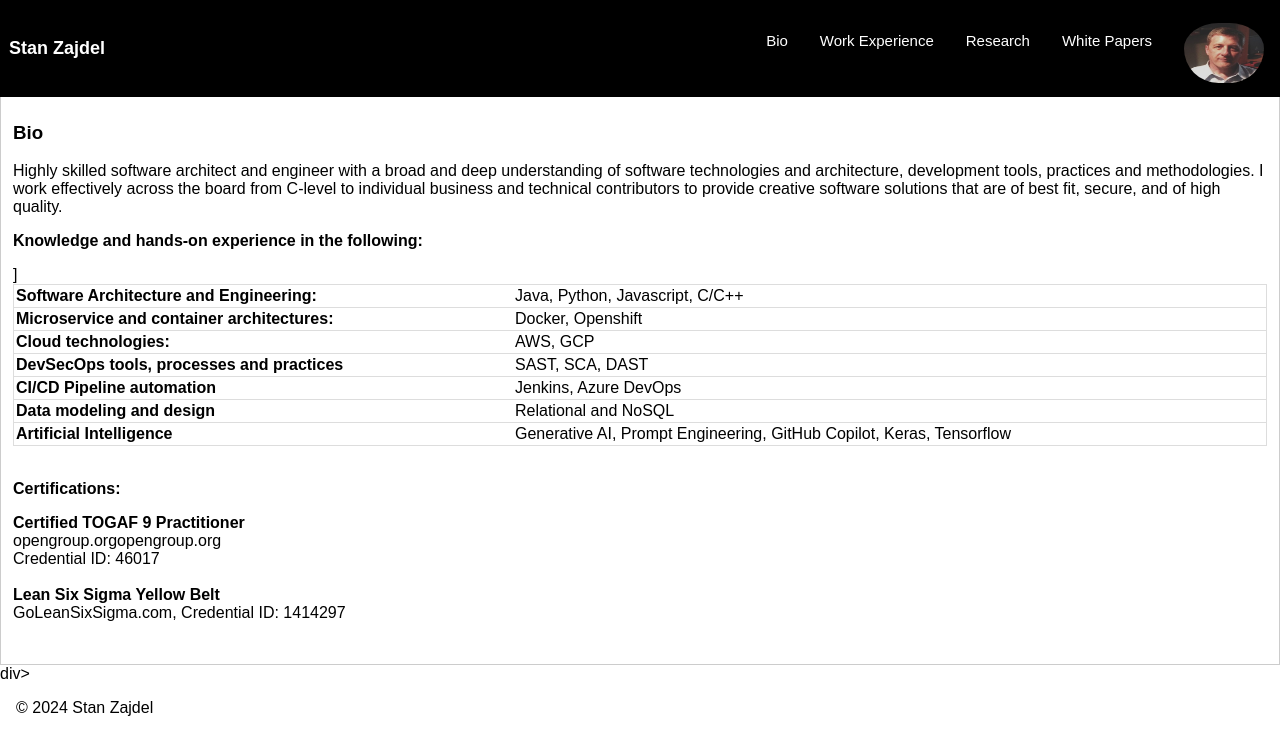
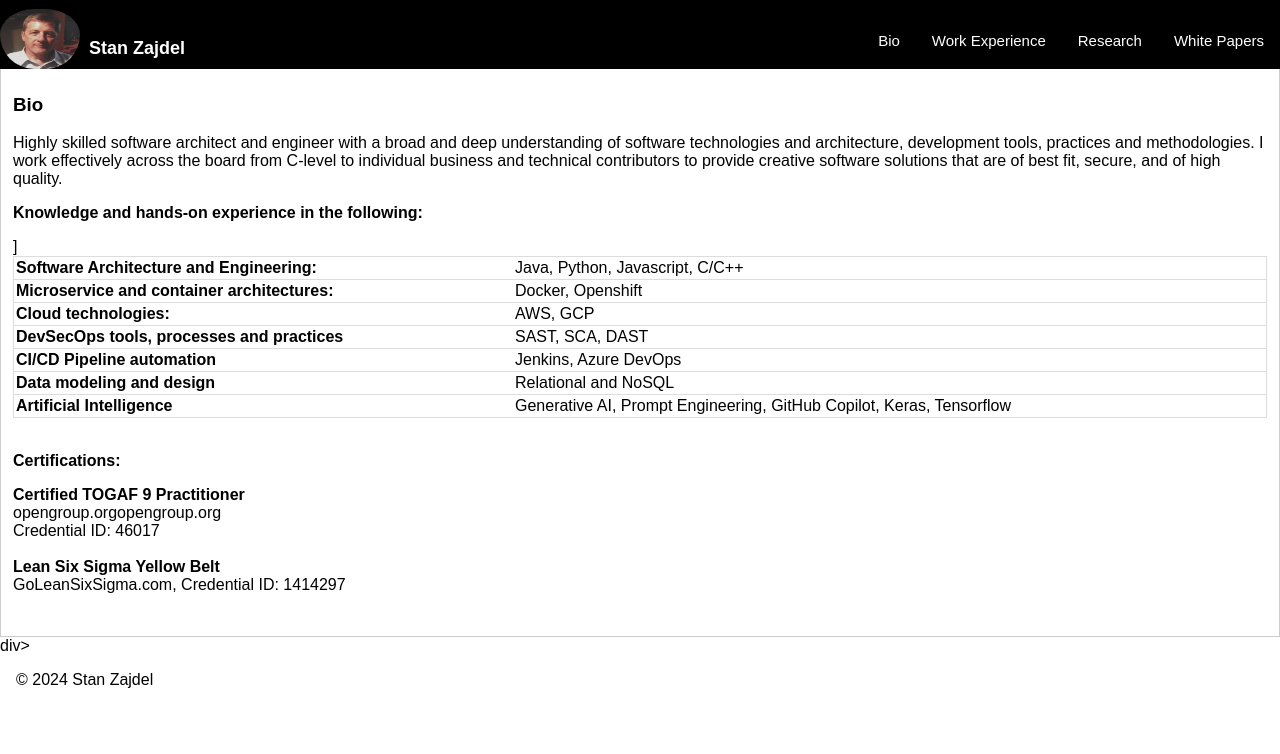
Before and after one commit to c62eu19/c62eu19.github.io, a plain HTML site: page index.html in a window 1280 px wide. Drawn offline with Linux system fonts and the light colour scheme.

Commit message:
Update index.html

```diff
--- a/index.html
+++ b/index.html
@@ -37,9 +37,7 @@
 <body>
 
 <div class="topnav" id="bioTopnav">
-  <a onclick="openTab(event, 'bio')">
-    <img class="image active" height="60" width="80" src="/assets/images/me.jfif">
-  </a>a>
+  <img class="image active" height="60" width="80" src="/assets/images/me.jfif">
   <br/>
   <span style="color:#fff; margin-top: 20px; margin-left: 9px; font-size: 18px; font-weight:600; float:left;">
      Stan Zajdel
```
